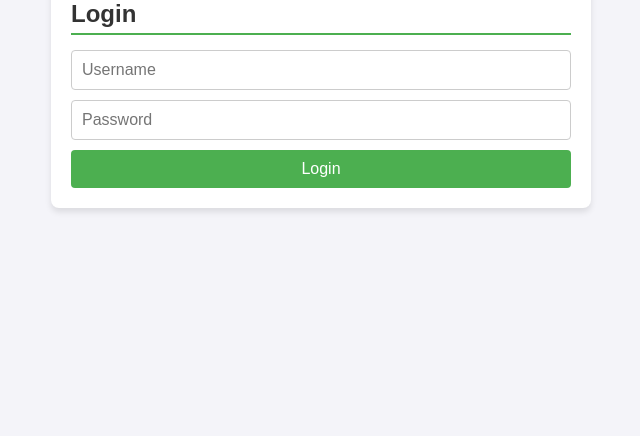
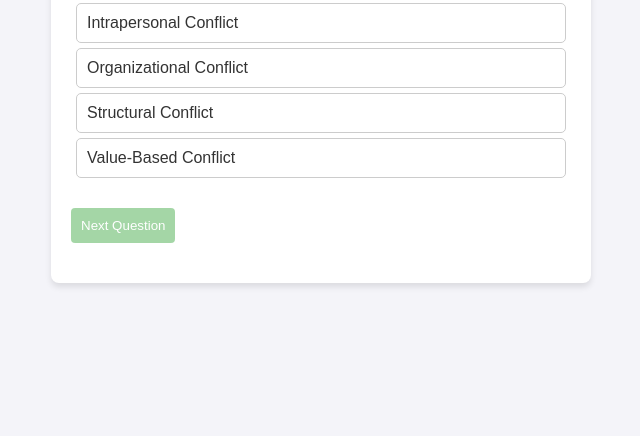
Before and after one commit to sergeevgithub/Softskills-app, a plain HTML site: page frontend/public/index.html in a window 1280 px wide. Shown: the part 364-800 px from the top of the page, without its empty margins (319-959 px from the left). Drawn offline with Linux system fonts and the light colour scheme.

Commit message:
added activity with view

```diff
--- a/frontend/public/index.html
+++ b/frontend/public/index.html
@@ -3,34 +3,18 @@
 <head>
     <meta charset="UTF-8">
     <meta name="viewport" content="width=device-width, initial-scale=1.0">
-    <title>Microlearning Service</title>
+    <title>Interactive Conflict Type Sorter</title>
     <link rel="stylesheet" href="style.css">
 </head>
 <body>
     <div id="app">
-        <h1>Welcome to Microlearning Service</h1>
-        <div id="login-section">
-            <h2>Login</h2>
-            <form id="login-form">
-                <input type="text" id="username" placeholder="Username" required>
-                <input type="password" id="password" placeholder="Password" required>
-                <button type="submit">Login</button>
-            </form>
+        <h1>Interactive Conflict Type Sorter</h1>
+        <div id="question-container" class="question-container">
+            <!-- Questions will be dynamically inserted here -->
         </div>
-
-        <div id="courses-section" style="display: none;">
-            <h2>Courses</h2>
-            <ul id="course-list"></ul>
-
-            <h3>Add a New Course</h3>
-            <form id="add-course-form">
-                <input type="text" id="course-title" placeholder="Course Title" required>
-                <textarea id="course-description" placeholder="Course Description" required></textarea>
-                <button type="submit">Add Course</button>
-            </form>
-        </div>
+        <button id="next-question" class="disabled" onclick="nextQuestion()" disabled>Next Question</button>
+        <div id="result" class="result"></div>
     </div>
-
-    <script src="app.js"></script>
+    <script src="script.js"></script>
 </body>
 </html>
--- /dev/null
+++ b/frontend/public/script.js
@@ -0,0 +1,146 @@
+const tasks = {
+    "test_1": [
+        {
+            "question": "Two software developers disagree on whether to use a JavaScript framework or a native approach for building a web application.",
+            "choices": ["Interpersonal Conflict", "Intrapersonal Conflict", "Organizational Conflict", "Structural Conflict", "Value-Based Conflict"],
+            "right_choices": 0
+        }
+    ],
+    "test_2": [
+        {
+            "question": "An engineer faces a dilemma between taking a lucrative job offer in a high-tech industry or continuing to work on a startup with a passion for renewable energy.",
+            "choices": ["Interpersonal Conflict", "Intrapersonal Conflict", "Organizational Conflict", "Structural Conflict", "Value-Based Conflict"],
+            "right_choices": 1
+        }
+    ],
+    "test_3": [
+        {
+            "question": "A university's engineering department is reorganized, leading to confusion about new roles and responsibilities within the team.",
+            "choices": ["Interpersonal Conflict", "Intrapersonal Conflict", "Organizational Conflict", "Structural Conflict", "Value-Based Conflict"],
+            "right_choices": 3
+        }
+    ],
+    "test_4": [
+        {
+            "question": "A team of researchers with different cultural backgrounds struggles to agree on how to design their experiment.",
+            "choices": ["Interpersonal Conflict", "Intrapersonal Conflict", "Organizational Conflict", "Structural Conflict", "Value-Based Conflict"],
+            "right_choices": 4
+        }
+    ],
+    "test_5": [
+        {
+            "question": "A project manager needs to decide whether to prioritize a technical feature or focus on user experience for an upcoming product launch.",
+            "choices": ["Interpersonal Conflict", "Intrapersonal Conflict", "Organizational Conflict", "Structural Conflict", "Value-Based Conflict"],
+            "right_choices": 1
+        }
+    ],
+    "test_6": [
+        {
+            "question": "Two team members in a robotics club argue over the allocation of project resources, each believing their approach is more efficient.",
+            "choices": ["Interpersonal Conflict", "Intrapersonal Conflict", "Organizational Conflict", "Structural Conflict", "Value-Based Conflict"],
+            "right_choices": 0
+        }
+    ],
+    "test_7": [
+        {
+            "question": "A large tech company faces disagreements among top-level executives about the company's future direction, especially regarding artificial intelligence versus traditional computing.",
+            "choices": ["Interpersonal Conflict", "Intrapersonal Conflict", "Organizational Conflict", "Structural Conflict", "Value-Based Conflict"],
+            "right_choices": 2
+        }
+    ]
+};
+
+let currentTestIndex = 0;
+let currentQuestionIndex = 0;
+
+function loadQuestion() {
+    const nextButton = document.getElementById('next-question');
+    nextButton.disabled = true;
+
+    const testName = `test_${currentTestIndex + 1}`;
+    const currentTest = tasks[testName];
+    const currentQuestion = currentTest[currentQuestionIndex];
+
+    const questionContainer = document.getElementById('question-container');
+    questionContainer.innerHTML = '';
+
+    const questionElement = document.createElement('div');
+    questionElement.innerHTML = `<p><strong>Question ${currentTestIndex + 1}:</strong> ${currentQuestion.question}</p>`;
+
+    const choicesList = document.createElement('ul');
+    choicesList.classList.add('choices');
+
+    currentQuestion.choices.forEach((choice, index) => {
+        const choiceItem = document.createElement('li');
+        choiceItem.classList.add('choice');
+        choiceItem.innerText = choice;
+        choiceItem.onclick = () => selectChoice(index);
+        choicesList.appendChild(choiceItem);
+    });
+
+    questionContainer.appendChild(questionElement);
+    questionContainer.appendChild(choicesList);
+}
+
+function selectChoice(choiceIndex) {
+    const testName = `test_${currentTestIndex + 1}`;
+    const currentTest = tasks[testName];
+    const currentQuestion = currentTest[currentQuestionIndex];
+
+    const choices = document.querySelectorAll('.choice');
+    choices.forEach((choice, index) => {
+        choice.classList.remove('selected');
+        choice.classList.remove('correct');
+        choice.classList.remove('incorrect');
+        if (index === choiceIndex) {
+            choice.classList.add('selected');
+        }
+    });
+
+    const result = document.getElementById('result');
+    const nextButton = document.getElementById('next-question');
+
+    // Disable next question button initially, and will only enable if the correct choice is selected
+    nextButton.disabled = true;
+    nextButton.classList.remove('enabled');
+
+    if (choiceIndex === currentQuestion.right_choices) {
+        result.textContent = "Correct! You've matched the scenario with the right conflict type.";
+        choices[choiceIndex].classList.add('correct');
+        nextButton.disabled = false;
+        nextButton.classList.add('enabled');
+    } else {
+        result.textContent = "Incorrect. Please review the correct classification.";
+        choices[choiceIndex].classList.add('incorrect');
+    }
+}
+
+function nextQuestion() {
+    const testName = `test_${currentTestIndex + 1}`;
+    const currentTest = tasks[testName];
+    const currentQuestion = currentTest[currentQuestionIndex];
+
+    const choices = document.querySelectorAll('.choice');
+    choices.forEach(choice => {
+        choice.classList.remove('selected');
+        choice.classList.remove('correct');
+        choice.classList.remove('incorrect');
+    });
+
+    currentQuestionIndex++;
+
+    if (currentQuestionIndex < currentTest.length) {
+        loadQuestion();
+    } else {
+        currentTestIndex++;
+        currentQuestionIndex = 0;
+
+        if (currentTestIndex < Object.keys(tasks).length) {
+            loadQuestion();
+        } else {
+            alert('Congratulations, you have completed the task!');
+        }
+    }
+}
+
+loadQuestion();
--- a/frontend/public/style.css
+++ b/frontend/public/style.css
@@ -1,4 +1,4 @@
-/* General styles */
+/* Global styles */
 body {
     font-family: Arial, sans-serif;
     margin: 0;
@@ -14,6 +14,7 @@ body {
 h1 {
     color: #4CAF50;
     text-align: center;
+    margin-bottom: 20px;
 }
 
 h2 {
@@ -23,7 +24,7 @@ h2 {
     margin-bottom: 15px;
 }
 
-/* Container styles */
+/* App container */
 #app {
     background: #fff;
     padding: 20px;
@@ -33,47 +34,66 @@ h2 {
     max-width: 500px;
 }
 
-/* Form styles */
-form {
-    display: flex;
-    flex-direction: column;
-    gap: 10px;
+/* Question and answer choices */
+.question-container {
+    margin-bottom: 30px;
 }
 
-input, textarea, button {
-    padding: 10px;
-    font-size: 16px;
-    border: 1px solid #ccc;
-    border-radius: 4px;
-}
-
-input:focus, textarea:focus {
-    border-color: #4CAF50;
-    outline: none;
-}
-
-button {
-    background-color: #4CAF50;
-    color: #fff;
-    border: none;
-    cursor: pointer;
-    transition: background-color 0.3s ease;
-}
-
-button:hover {
-    background-color: #45a049;
-}
-
-/* Course list styles */
-#course-list {
+.choices {
     list-style-type: none;
     padding: 0;
 }
 
-#course-list li {
-    background: #f9f9f9;
+.choice {
+    background-color: #fff;
     padding: 10px;
-    border: 1px solid #ddd;
+    margin: 5px;
+    border-radius: 5px;
+    cursor: pointer;
+    border: 1px solid #ccc;
+    transition: background-color 0.3s ease;
+}
+
+.choice:hover {
+    background-color: #eaeaea;
+}
+
+.choice.selected {
+    background-color: #cce5ff;
+}
+
+.choice.correct {
+    background-color: #d4edda;
+    border-color: #c3e6cb;
+}
+
+.choice.incorrect {
+    background-color: #f8d7da;
+    border-color: #f5c6cb;
+}
+
+/* Result and button styles */
+.result {
+    font-weight: bold;
+    margin-top: 20px;
+}
+
+#next-question {
+    background-color: #4CAF50;
+    color: white;
+    border: none;
+    cursor: not-allowed;
+    opacity: 0.5;
+    padding: 10px;
     border-radius: 4px;
-    margin-bottom: 10px;
+    transition: background-color 0.3s ease;
 }
+
+#next-question.enabled {
+    cursor: pointer;
+    opacity: 1;
+}
+
+#next-question:hover {
+    background-color: #45a049;
+}
```
